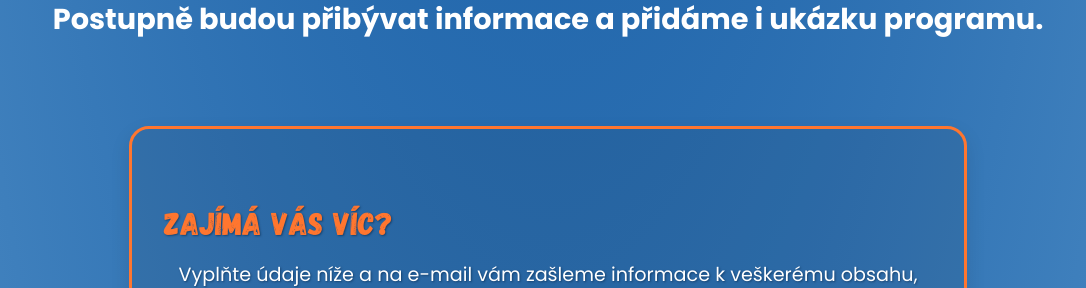
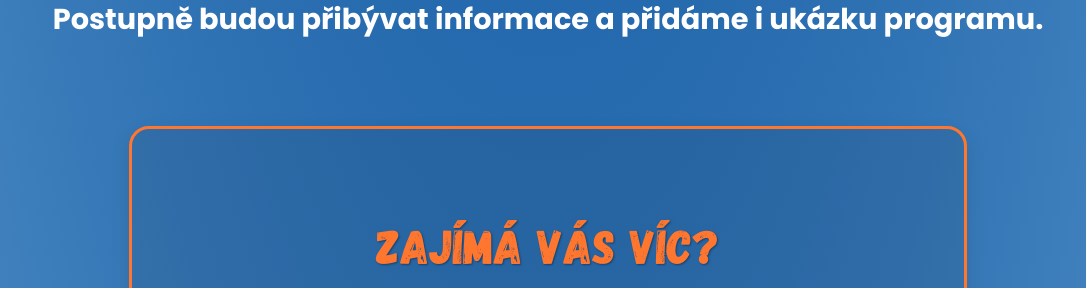
Before and after one commit to brejlpat/StartPredskola, a FastAPI app: page / in a window 1280 px wide. Shown: the part 6212-6500 px from the top of the page, without its empty margins (92-1178 px from the left). Run offline with FastAPI, Linux system fonts and the light colour scheme.

Commit message:
zajímá vás víc text edit

```diff
--- a/static/style.css
+++ b/static/style.css
@@ -231,10 +231,11 @@ footer p {
 }
 
 .contact h2 {
-    font-size: 2rem;
+    font-size: 3rem;
     color: #ff762f;
     text-shadow: 1px 1px 2px rgba(0, 30, 60, 0.5);
     margin-bottom: 1rem;
+    text-align: center;
 }
 
 .contact p {
```
